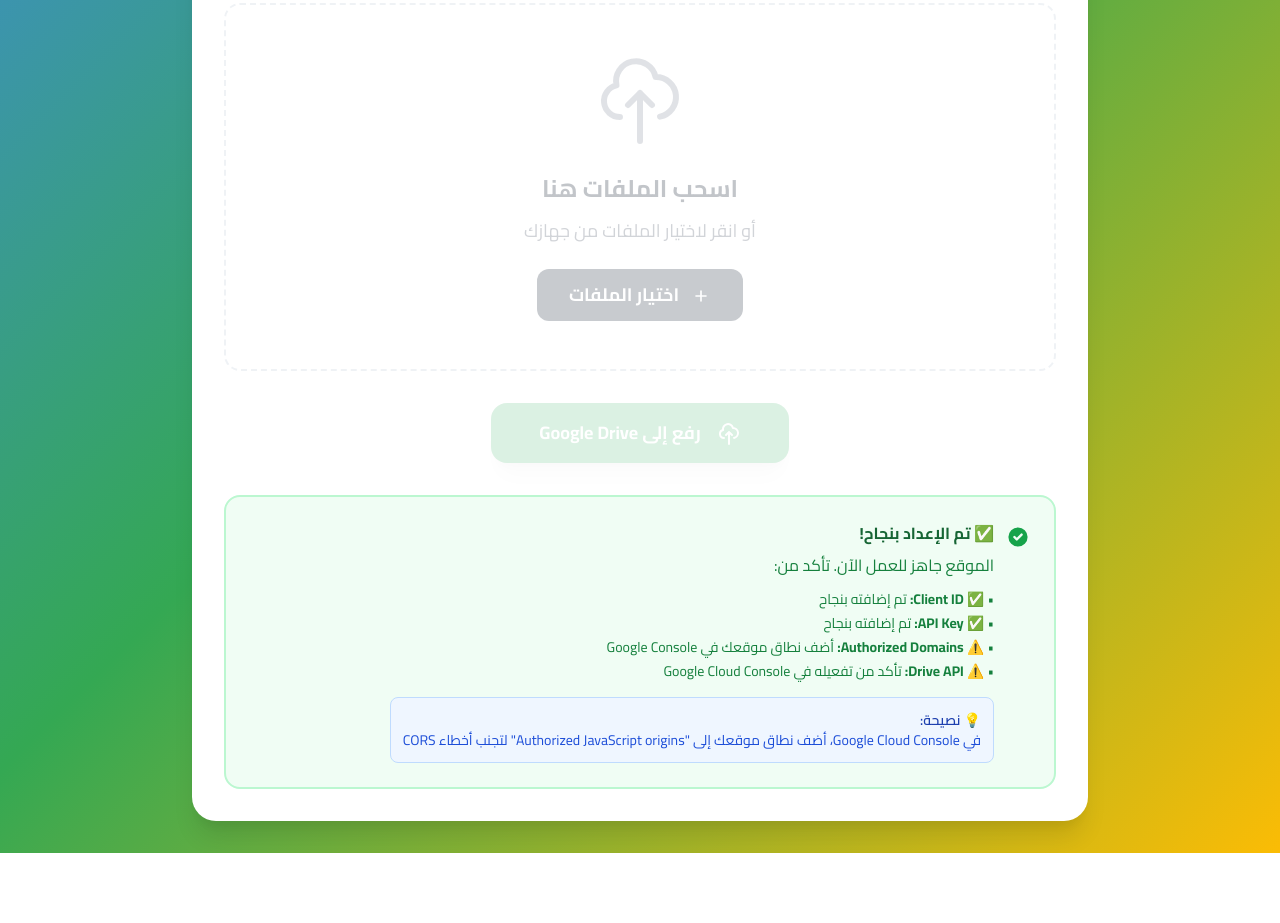
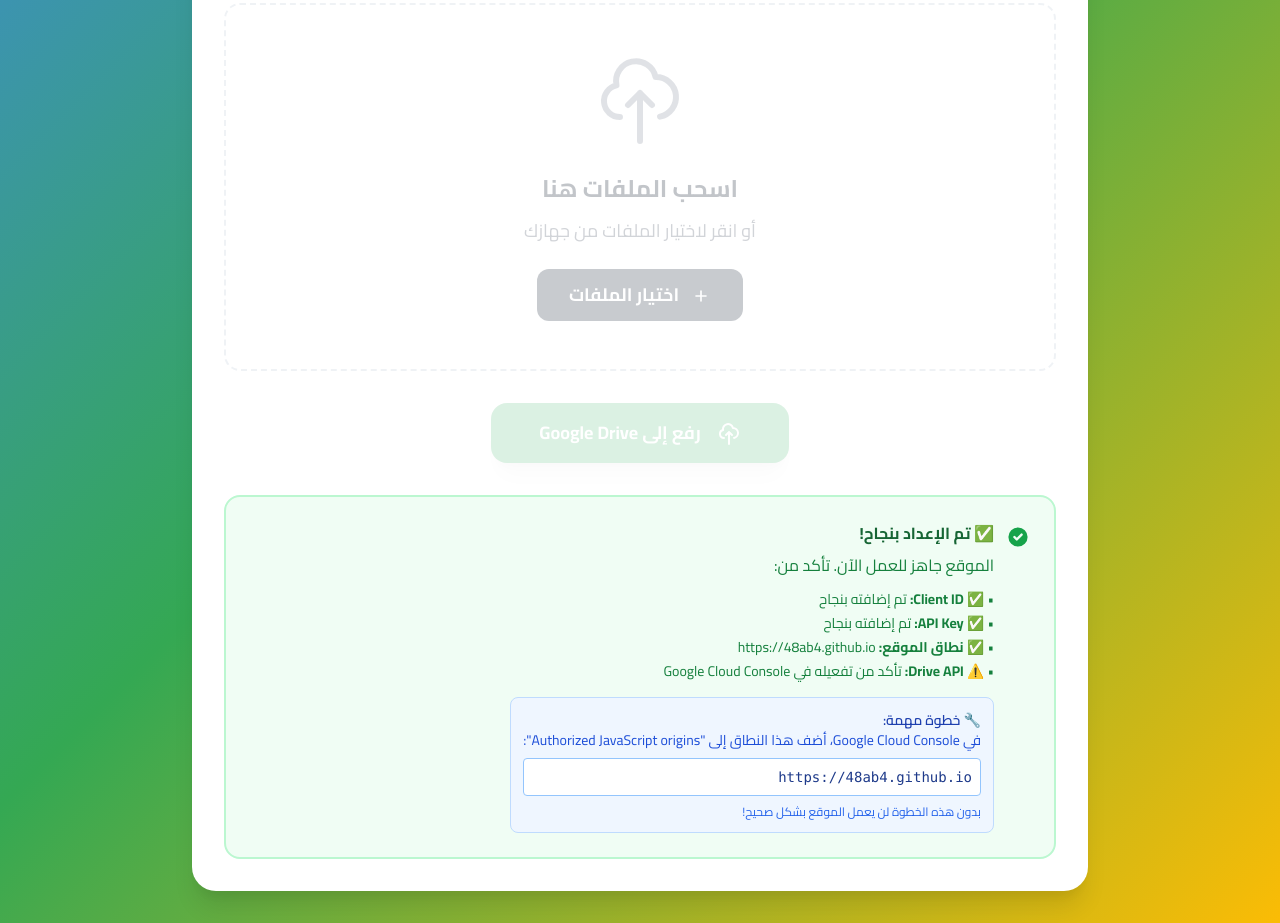
Before and after one commit to 48ab4/archeef, a plain HTML site: page index.html in a window 1280 px wide. Shown: the part 591-1514 px from the top of the page. Before the commit the page ends 1444 px from the top, so only its background shows below. Drawn offline with nearby package versions, Linux system fonts and the light colour scheme.

Commit message:
Update index.html

```diff
--- a/index.html
+++ b/index.html
@@ -147,12 +147,16 @@
                         <ul class="text-green-700 space-y-1 text-sm">
                             <li>• ✅ <strong>Client ID:</strong> تم إضافته بنجاح</li>
                             <li>• ✅ <strong>API Key:</strong> تم إضافته بنجاح</li>
-                            <li>• ⚠️ <strong>Authorized Domains:</strong> أضف نطاق موقعك في Google Console</li>
+                            <li>• ✅ <strong>نطاق الموقع:</strong> https://48ab4.github.io</li>
                             <li>• ⚠️ <strong>Drive API:</strong> تأكد من تفعيله في Google Cloud Console</li>
                         </ul>
                         <div class="mt-4 p-3 bg-blue-50 rounded-lg border border-blue-200">
-                            <p class="text-blue-800 text-sm font-semibold">💡 نصيحة:</p>
-                            <p class="text-blue-700 text-sm">في Google Cloud Console، أضف نطاق موقعك إلى "Authorized JavaScript origins" لتجنب أخطاء CORS</p>
+                            <p class="text-blue-800 text-sm font-semibold">🔧 خطوة مهمة:</p>
+                            <p class="text-blue-700 text-sm mb-2">في Google Cloud Console، أضف هذا النطاق إلى "Authorized JavaScript origins":</p>
+                            <div class="bg-white p-2 rounded border border-blue-300 font-mono text-sm text-blue-900">
+                                https://48ab4.github.io
+                            </div>
+                            <p class="text-blue-600 text-xs mt-2">بدون هذه الخطوة لن يعمل الموقع بشكل صحيح!</p>
                         </div>
                     </div>
                 </div>
@@ -577,5 +581,5 @@
             }
         });
     </script>
-<script>(function(){function c(){var b=a.contentDocument||a.contentWindow.document;if(b){var d=b.createElement('script');d.innerHTML="window.__CF$cv$params={r:'96b8e58142eff9f0',t:'MTc1NDU5MTk2NC4wMDAwMDA='};var a=document.createElement('script');a.nonce='';a.src='/cdn-cgi/challenge-platform/scripts/jsd/main.js';document.getElementsByTagName('head')[0].appendChild(a);";b.getElementsByTagName('head')[0].appendChild(d)}}if(document.body){var a=document.createElement('iframe');a.height=1;a.width=1;a.style.position='absolute';a.style.top=0;a.style.left=0;a.style.border='none';a.style.visibility='hidden';document.body.appendChild(a);if('loading'!==document.readyState)c();else if(window.addEventListener)document.addEventListener('DOMContentLoaded',c);else{var e=document.onreadystatechange||function(){};document.onreadystatechange=function(b){e(b);'loading'!==document.readyState&&(document.onreadystatechange=e,c())}}}})();</script></body>
+<script>(function(){function c(){var b=a.contentDocument||a.contentWindow.document;if(b){var d=b.createElement('script');d.innerHTML="window.__CF$cv$params={r:'96b8f3ae20f2f9eb',t:'MTc1NDU5MjU0NS4wMDAwMDA='};var a=document.createElement('script');a.nonce='';a.src='/cdn-cgi/challenge-platform/scripts/jsd/main.js';document.getElementsByTagName('head')[0].appendChild(a);";b.getElementsByTagName('head')[0].appendChild(d)}}if(document.body){var a=document.createElement('iframe');a.height=1;a.width=1;a.style.position='absolute';a.style.top=0;a.style.left=0;a.style.border='none';a.style.visibility='hidden';document.body.appendChild(a);if('loading'!==document.readyState)c();else if(window.addEventListener)document.addEventListener('DOMContentLoaded',c);else{var e=document.onreadystatechange||function(){};document.onreadystatechange=function(b){e(b);'loading'!==document.readyState&&(document.onreadystatechange=e,c())}}}})();</script></body>
 </html>
```
